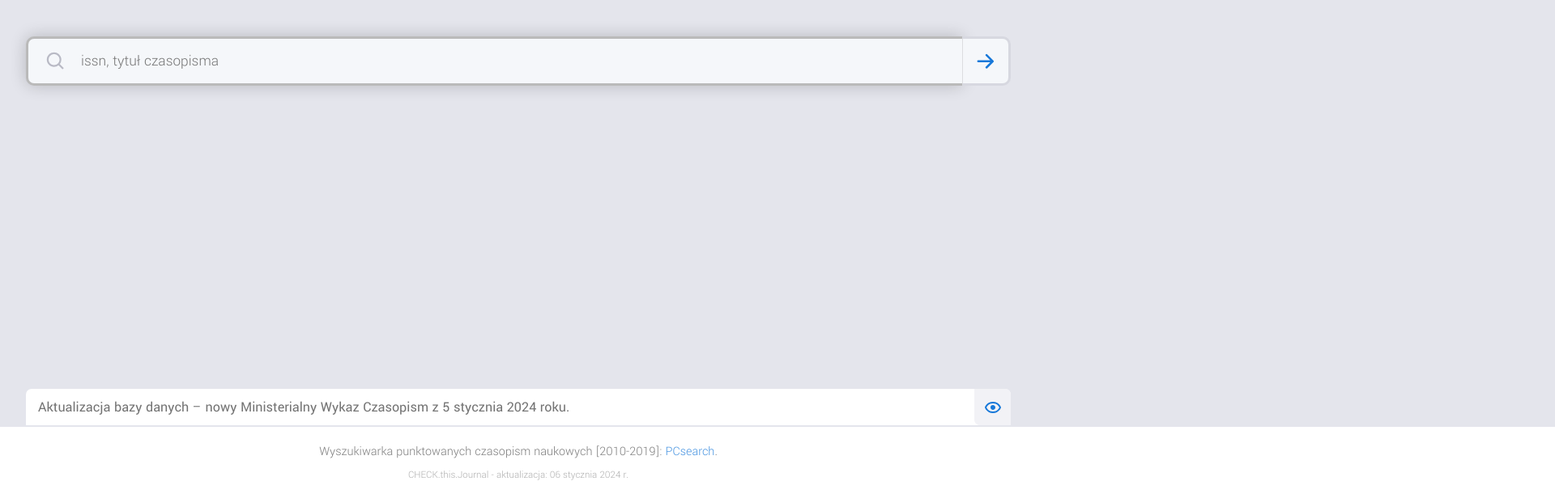
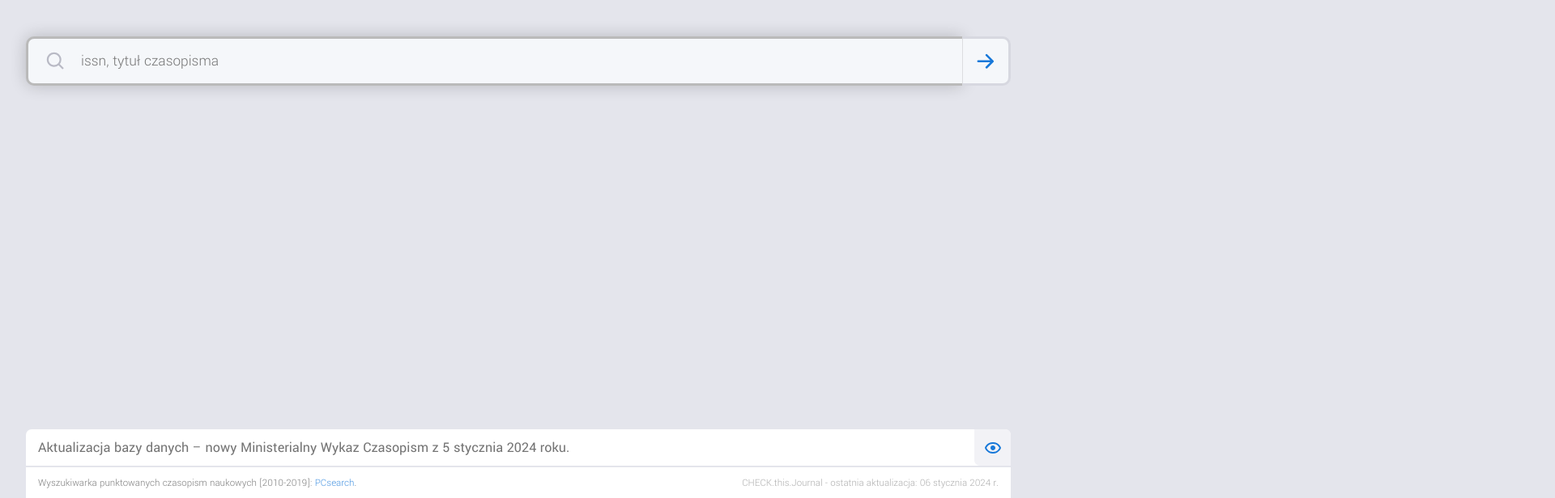
Before and after one commit to rupmic/check-2.0, a React (Create React App) app: page / in a window 1280 px wide. Shown: the part 184-800 px from the top of the page at 81% size, 1920 px wide, since content can reach past the window. Built offline with nearby package versions, Linux system fonts and the light colour scheme; no server answers.

Commit message:
redesign footer

```diff
--- a/src/components/Footer.js
+++ b/src/components/Footer.js
@@ -17,7 +17,7 @@ const Footer = () => {
         .
       </p>
       <p className={styles.footer_update}>
-        CHECK.this.Journal - aktualizacja: 06 stycznia 2024 r.
+        CHECK.this.Journal - ostatnia aktualizacja: 06 stycznia 2024 r.
       </p>
     </div>
   );
--- a/src/styles/Announcement.module.scss
+++ b/src/styles/Announcement.module.scss
@@ -2,7 +2,7 @@
 
 .announcement_wrapper {
   position: absolute;
-  bottom: 90px;
+  bottom: 40px;
   left: 50%;
   height: 160px;
   width: 100%;
@@ -10,6 +10,7 @@
   background-color: rgb(255, 255, 255);
   border-top-right-radius: 7px;
   border-top-left-radius: 7px;
+  box-shadow: 0px 0px 20px hsla(0, 0%, 0%, 0.2);
   transition: 0.2s ease-in;
   z-index: 0;
   overflow: hidden;
@@ -77,8 +78,9 @@
 }
 
 .hide {
-  bottom: 90px;
+  bottom: 40px;
   height: 45px;
+  box-shadow: 0px 0px 0px hsla(0, 0%, 0%, 0.2);
 }
 
 @media all and (max-width: 580px) {
--- a/src/styles/Footer.module.scss
+++ b/src/styles/Footer.module.scss
@@ -3,43 +3,44 @@
 .footer_wrap {
   position: relative;
   display: flex;
-  flex-direction: column;
-  row-gap: 10px;
+  flex-direction: row;
+  // row-gap: 10px;
   align-items: center;
-  padding: $spacingDesktopLarge;
+  justify-content: space-between;
+  padding: $spacingTablet $spacingDesktope;
   margin-top: auto;
-  height: 90px;
+  height: 40px;
   width: 100%;
   border-top: 2px solid $mainBackground;
   background-color: $colorMain;
   z-index: 0;
 
-  &::before {
-    content: "";
-    position: absolute;
-    background-color: $colorMain;
-    top: 0;
-    left: 100%;
-    height: 100%;
-    width: 100vw;
-  }
+  // &::before {
+  //   content: "";
+  //   position: absolute;
+  //   background-color: $colorMain;
+  //   top: 0;
+  //   left: 100%;
+  //   height: 100%;
+  //   width: 100vw;
+  // }
 
-  &::after {
-    content: "";
-    position: absolute;
-    background-color: $colorMain;
-    top: 0;
-    right: 100%;
-    height: 100%;
-    width: 100vw;
-  }
+  // &::after {
+  //   content: "";
+  //   position: absolute;
+  //   background-color: $colorMain;
+  //   top: 0;
+  //   right: 100%;
+  //   height: 100%;
+  //   width: 100vw;
+  // }
 }
 
 .footer_info {
   font-weight: 300;
   color: hsl(0, 0%, 36%);
   opacity: 0.8;
-  font-size: 1rem;
+  font-size: 0.8rem;
   transition: 0.3s;
 
   a {
```
